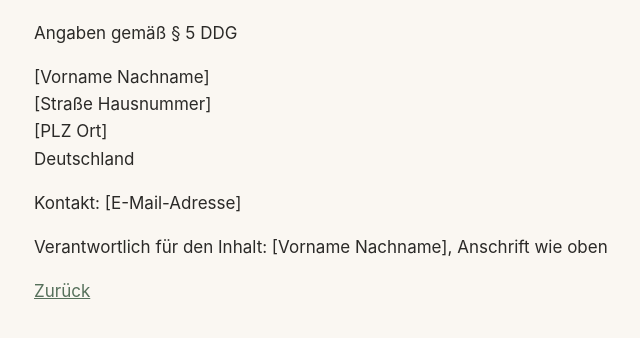
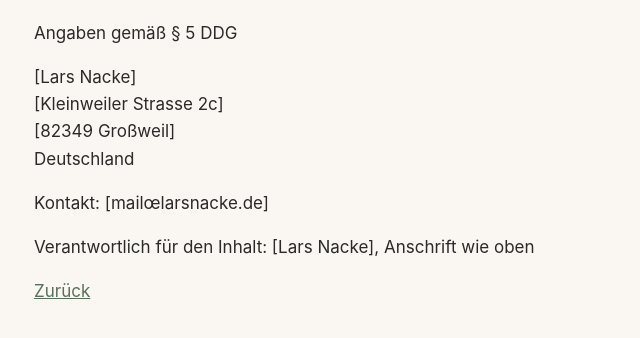
Before and after one commit to Pirlomeister/wohnideen-ordnung, a plain HTML site: page impressum.html in a window 1280 px wide. Shown: the part 136-474 px from the top of the page, without its empty margins (286-926 px from the left). Drawn offline with Linux system fonts and the light colour scheme.

Commit message:
Update impressum.html

```diff
--- a/impressum.html
+++ b/impressum.html
@@ -17,9 +17,9 @@ a { color:var(--accent); }
 <h1>Impressum</h1>
 <p>Angaben gemäß § 5 DDG</p>
 <!-- BITTE AUSFÜLLEN: vollständiger Name und ladungsfähige Anschrift (kein Postfach) -->
-<p>[Vorname Nachname]<br>[Straße Hausnummer]<br>[PLZ Ort]<br>Deutschland</p>
-<p>Kontakt: [E-Mail-Adresse]</p>
-<p>Verantwortlich für den Inhalt: [Vorname Nachname], Anschrift wie oben</p>
+<p>[Lars Nacke]<br>[Kleinweiler Strasse 2c]<br>[82349 Großweil]<br>Deutschland</p>
+<p>Kontakt: [mailœlarsnacke.de]</p>
+<p>Verantwortlich für den Inhalt: [Lars Nacke], Anschrift wie oben</p>
 <p><a href="index.html">Zurück</a></p>
 </main>
 </body>
```
